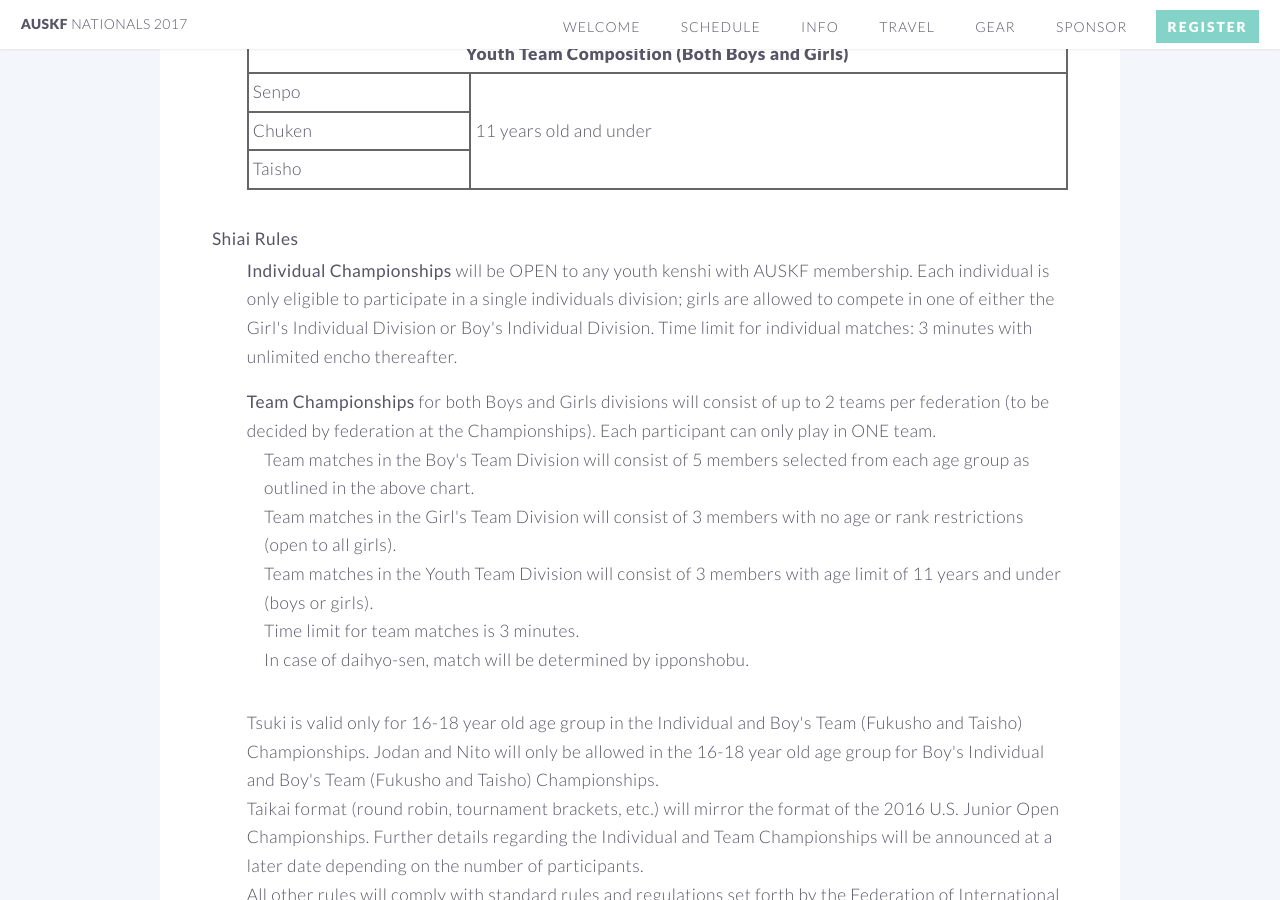
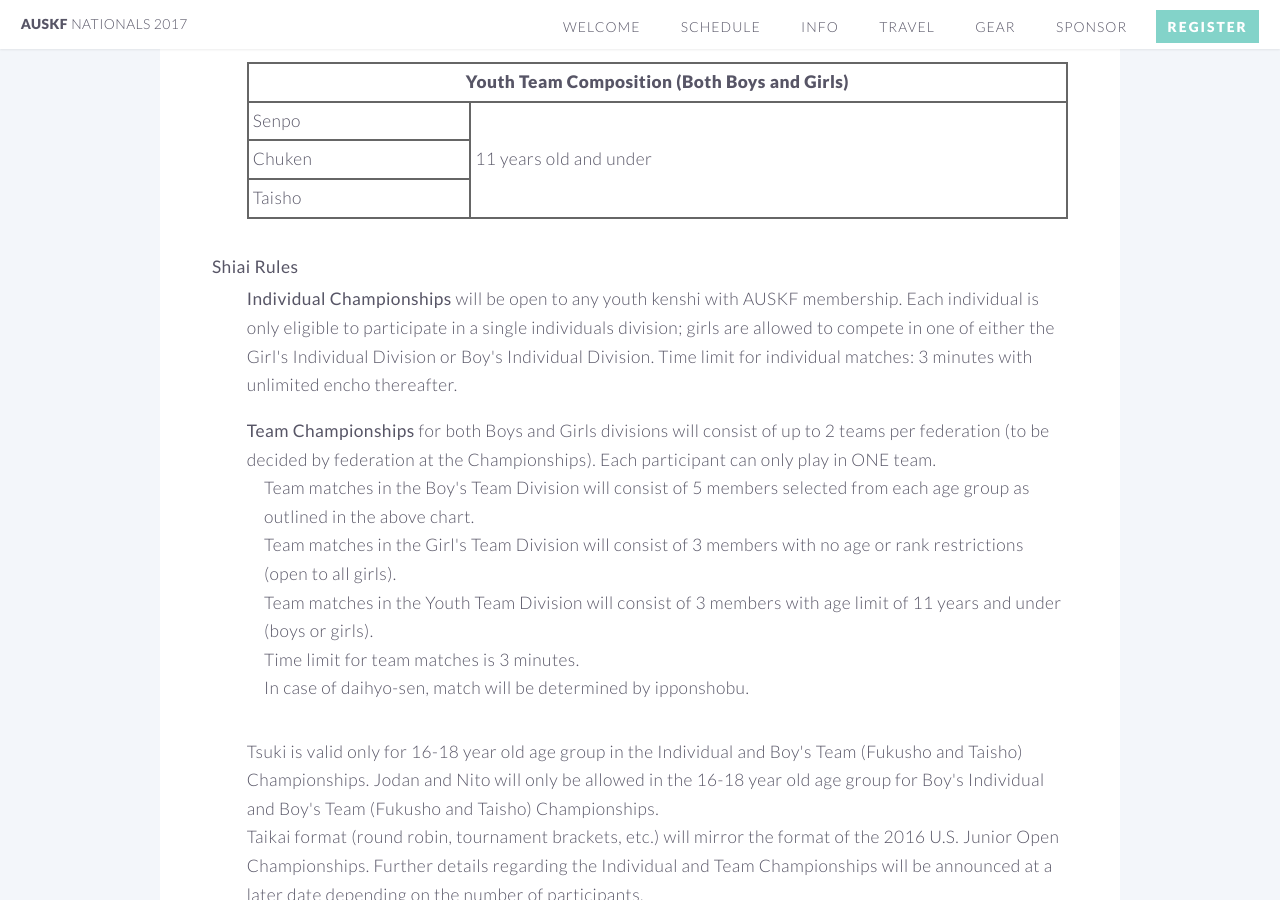
Before and after one commit to auskf-web/auskf-nationals.github.io, a Jekyll site: the page built from info.html, in a window 1280 px wide and 900 px high, scrolled down 2693 px. Built offline with Jekyll 4.4.1, drawn with Linux system fonts in a browser that asks for light colours; some of the changed text lies outside the part shown.

```diff
--- a/info.html
+++ b/info.html
@@ -133,7 +133,7 @@ th, td {
 
 				<b>Shiai Rules</b>
 				<ul style="padding-left:2em; padding-top:0.2em; margin-bottom: 20px;">
-					<li><b>Individual Championships</b> will be OPEN to any youth kenshi with AUSKF membership. Each individual is only eligible to participate in a single individuals division; girls are allowed to compete in one of either the Girl's Individual Division or Boy's Individual Division. Time limit for individual matches: 3 minutes with unlimited encho thereafter.</li>
+					<li><b>Individual Championships</b> will be open to any youth kenshi with AUSKF membership. Each individual is only eligible to participate in a single individuals division; girls are allowed to compete in one of either the Girl's Individual Division or Boy's Individual Division. Time limit for individual matches: 3 minutes with unlimited encho thereafter.</li>
 					<li style="margin-top:1em;"><b>Team Championships</b> for both Boys and Girls divisions will consist of up to 2 teams per federation (to be decided by federation at the Championships). Each participant can only play in ONE team.
 			        <ul style="padding-left:1em;">
 			            <li>Team matches in the Boy's Team Division will consist of 5 members selected from each age group as outlined in the above chart.</li>
```
Also changed, not shown: other parts of info.html (+1 -1 lines).
